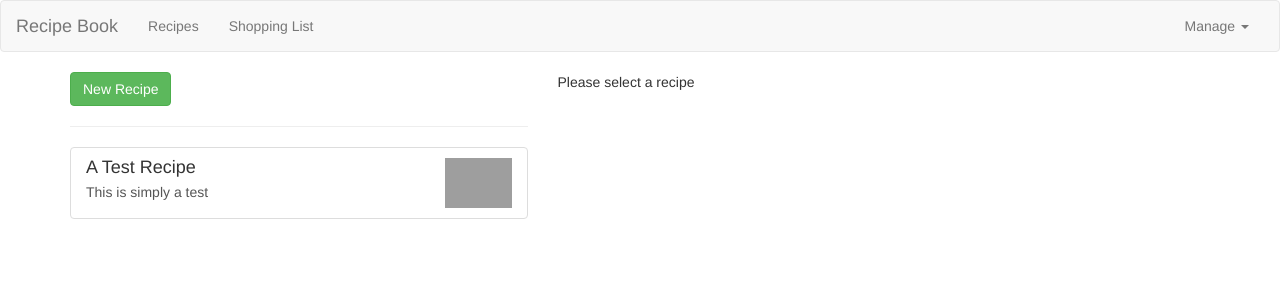
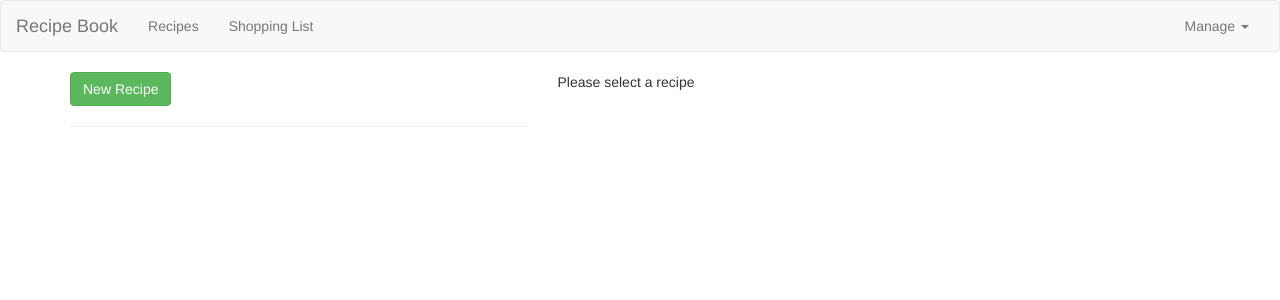
Before and after one commit to GaganTut/UdemyAngular, an Angular app: page / in a window 1280 px wide. Shown: the top 300 px of the page. Built offline with nearby package versions, Linux system fonts and the light colour scheme; grey boxes are pictures that could not be loaded.

Commit message:
Created service in recipe component

```diff
--- a/src/app/recipes/recipe-list/recipe-item/recipe-item.component.ts
+++ b/src/app/recipes/recipe-list/recipe-item/recipe-item.component.ts
@@ -2,6 +2,7 @@ import { Component, OnInit, Input, EventEmitter, Output } from '@angular/core';
 
 
 import {Recipe} from '../../recipe.model';
+import {RecipeService} from '../../recipe/recipe.service'
 
 @Component({
   selector: 'app-recipe-item',
@@ -12,13 +13,13 @@ export class RecipeItemComponent implements OnInit {
 	@Input() recipe: Recipe;
 	@Output()	recipeSelected = new EventEmitter<void>();
 
-  constructor() { }
+  constructor(private recipeService: RecipeService) { }
 
   ngOnInit() {
 	}
 
 	onSelected() {
-		this.recipeSelected.emit();
+		this.recipeService.recipeSelected.emit(this.recipe);
 	}
 
 }
--- a/src/app/recipes/recipe-list/recipe-list.component.html
+++ b/src/app/recipes/recipe-list/recipe-list.component.html
@@ -9,7 +9,6 @@
 		<app-recipe-item
 			*ngFor="let recipeEl of recipes"
 			[recipe]="recipeEl"
-			(recipeSelected)="onRecipeSelected(recipeEl)"
 			>
 		</app-recipe-item>
 	</div>
--- a/src/app/recipes/recipe-list/recipe-list.component.ts
+++ b/src/app/recipes/recipe-list/recipe-list.component.ts
@@ -1,6 +1,7 @@
-import { Component, OnInit, EventEmitter, Output } from '@angular/core';
+import { Component, OnInit } from '@angular/core';
 
 import {Recipe} from '../recipe.model';
+import {RecipeService} from '../recipe/recipe.service';
 
 @Component({
   selector: 'app-recipe-list',
@@ -8,21 +9,12 @@ import {Recipe} from '../recipe.model';
   styleUrls: ['./recipe-list.component.css']
 })
 export class RecipeListComponent implements OnInit {
-	@Output() recipeWasSelected = new EventEmitter<Recipe>();
+  recipes: Recipe[];
 
-  recipes: Recipe[] =
-  [new Recipe(
-    'A Test Recipe',
-    'This is simply a test',
-    'http://www.seriouseats.com/recipes/assets_c/2016/06/20160608-poke-tuna-hamachi-octopus-salmon-hawaii-recipe-06-thumb-1500xauto-432406.jpg')];
-
-  constructor() { }
+  constructor(private recipeService: RecipeService) {
+	 }
 
   ngOnInit() {
+		this.recipes = this.recipeService.getRecipes();
 	}
-
-	onRecipeSelected(recipe: Recipe) {
-		this.recipeWasSelected.emit(recipe);
-	}
-
 }
--- /dev/null
+++ b/src/app/recipes/recipe/recipe.service.ts
@@ -0,0 +1,17 @@
+import { Injectable, EventEmitter } from '@angular/core';
+
+import {Recipe} from '../recipe.model';
+
+@Injectable()
+export class RecipeService {
+	private recipes: Recipe[] = [];
+
+	public recipeSelected = new EventEmitter<Recipe>();
+
+  getRecipes() {
+		return this.recipes.slice()
+	}
+
+
+
+}
--- a/src/app/recipes/recipes.component.html
+++ b/src/app/recipes/recipes.component.html
@@ -1,7 +1,6 @@
 <div class="row">
   <div class="col-md-5">
-		<app-recipe-list
-			(recipeWasSelected)="selectedRecipe = $event"></app-recipe-list>
+		<app-recipe-list></app-recipe-list>
   </div>
   <div class="col-md-7">
 		<app-recipe-detail
--- a/src/app/recipes/recipes.component.ts
+++ b/src/app/recipes/recipes.component.ts
@@ -1,18 +1,25 @@
 import { Component, OnInit } from '@angular/core';
 
 import {Recipe} from './recipe.model'
+import {RecipeService } from './recipe/recipe.service';
 
 @Component({
   selector: 'app-recipes',
   templateUrl: './recipes.component.html',
-  styleUrls: ['./recipes.component.css']
+	styleUrls: ['./recipes.component.css'],
+	providers: [RecipeService]
 })
 export class RecipesComponent implements OnInit {
 	selectedRecipe: Recipe;
 
-  constructor() { }
+  constructor(private recipeService: RecipeService) { }
 
   ngOnInit() {
+		this.recipeService.recipeSelected
+			.subscribe(
+				(recipe: Recipe) => {
+					this.selectedRecipe = recipe;
+				}
+			)
   }
-
 }
```
Also changed, not shown: src/app/shopping-list/shopping/shopping.service.ts (added, +8 -0 lines), 2 other files (tests, documents, lock files or other folders).
